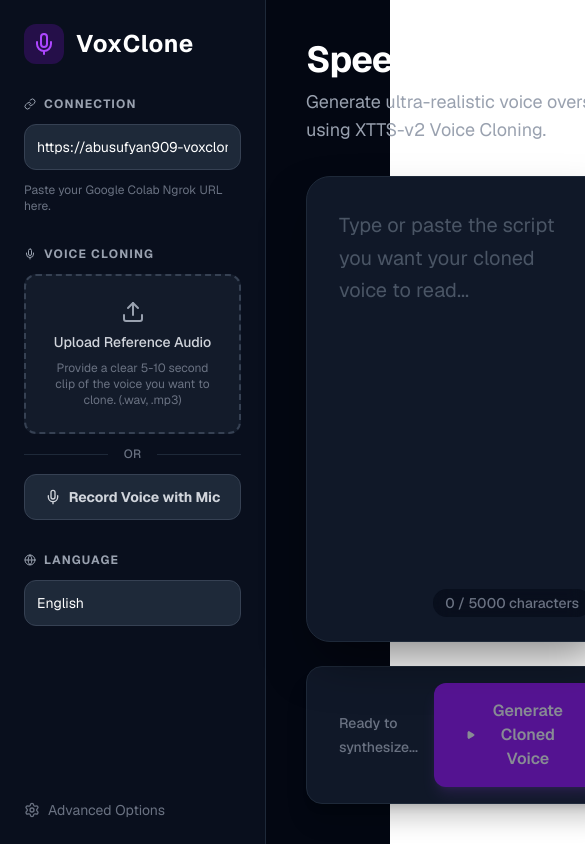
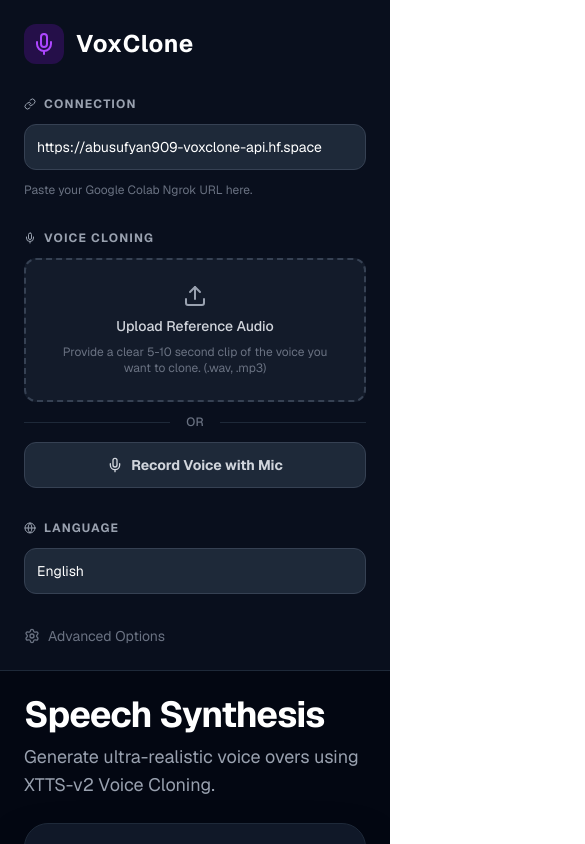
Before and after one commit to qurnahub-code/voxclone, a Next.js app: page / in a window 390 px wide. Shown: the top 844 px of the page, 585 px wide, since content can reach past the window. Built offline with nearby package versions, Linux system fonts and the light colour scheme.

Commit message:
Update UI: Make layout mobile responsive

```diff
--- a/src/app/page.tsx
+++ b/src/app/page.tsx
@@ -105,9 +105,9 @@
   };
 
   return (
-    <div className="min-h-screen bg-gray-950 flex font-sans">
+    <div className="min-h-screen bg-gray-950 flex flex-col md:flex-row font-sans">
       {/* Sidebar */}
-      <div className="w-80 border-r border-gray-800 bg-gray-900/50 p-6 flex flex-col gap-8">
+      <div className="w-full md:w-80 border-b md:border-b-0 md:border-r border-gray-800 bg-gray-900/50 p-6 flex flex-col gap-8 shrink-0">
         <div className="flex items-center gap-3 text-2xl font-bold text-white tracking-wide">
           <div className="bg-purple-600/20 p-2 rounded-xl">
             <Mic className="w-6 h-6 text-purple-500" />
@@ -211,7 +211,7 @@
       </div>
 
       {/* Main Content */}
-      <div className="flex-1 p-10 flex flex-col max-w-5xl mx-auto w-full gap-8">
+      <div className="flex-1 p-6 md:p-10 flex flex-col max-w-5xl mx-auto w-full gap-6 md:gap-8">
         <header>
           <h1 className="text-4xl font-bold text-white tracking-tight">Speech Synthesis</h1>
           <p className="text-gray-400 mt-2 text-lg">Generate ultra-realistic voice overs using XTTS-v2 Voice Cloning.</p>
@@ -236,11 +236,11 @@
             </div>
           )}
 
-          <div className="flex justify-between items-center bg-gray-900 border border-gray-800 p-4 rounded-2xl shadow-xl shadow-black/20">
-            <div className="flex-1 px-4">
+          <div className="flex flex-col md:flex-row justify-between items-stretch md:items-center bg-gray-900 border border-gray-800 p-4 rounded-2xl shadow-xl shadow-black/20 gap-4">
+            <div className="flex-1 px-2 md:px-4 flex justify-center md:justify-start">
               {audioUrl ? (
-                <div className="flex items-center gap-4 animate-in fade-in slide-in-from-bottom-2 duration-300">
-                  <audio controls src={audioUrl} className="h-12 w-full max-w-md" autoPlay />
+                <div className="flex items-center gap-4 animate-in fade-in slide-in-from-bottom-2 duration-300 w-full">
+                  <audio controls src={audioUrl} className="h-12 w-full md:max-w-md" autoPlay />
                   <a href={audioUrl} download className="p-3 text-gray-400 hover:text-white bg-gray-800 rounded-xl transition-all hover:bg-gray-700 hover:scale-105 active:scale-95">
                     <Download className="w-5 h-5" />
                   </a>
@@ -252,7 +252,7 @@
             <button
               onClick={handleGenerate}
               disabled={loading || !text || !audioFile || !backendUrl}
-              className="bg-purple-600 hover:bg-purple-500 disabled:opacity-50 disabled:cursor-not-allowed disabled:hover:scale-100 text-white px-8 py-4 rounded-xl font-semibold flex items-center gap-3 transition-all hover:scale-105 active:scale-95 shadow-lg shadow-purple-500/25"
+              className="bg-purple-600 hover:bg-purple-500 disabled:opacity-50 disabled:cursor-not-allowed disabled:hover:scale-100 text-white px-8 py-4 rounded-xl font-semibold flex items-center justify-center gap-3 transition-all hover:scale-105 active:scale-95 shadow-lg shadow-purple-500/25 w-full md:w-auto"
             >
               {loading ? <Loader2 className="w-5 h-5 animate-spin" /> : <Play className="w-5 h-5 fill-current" />}
               {loading ? `Synthesizing... (${elapsed}s / ~35s)` : 'Generate Cloned Voice'}
```
